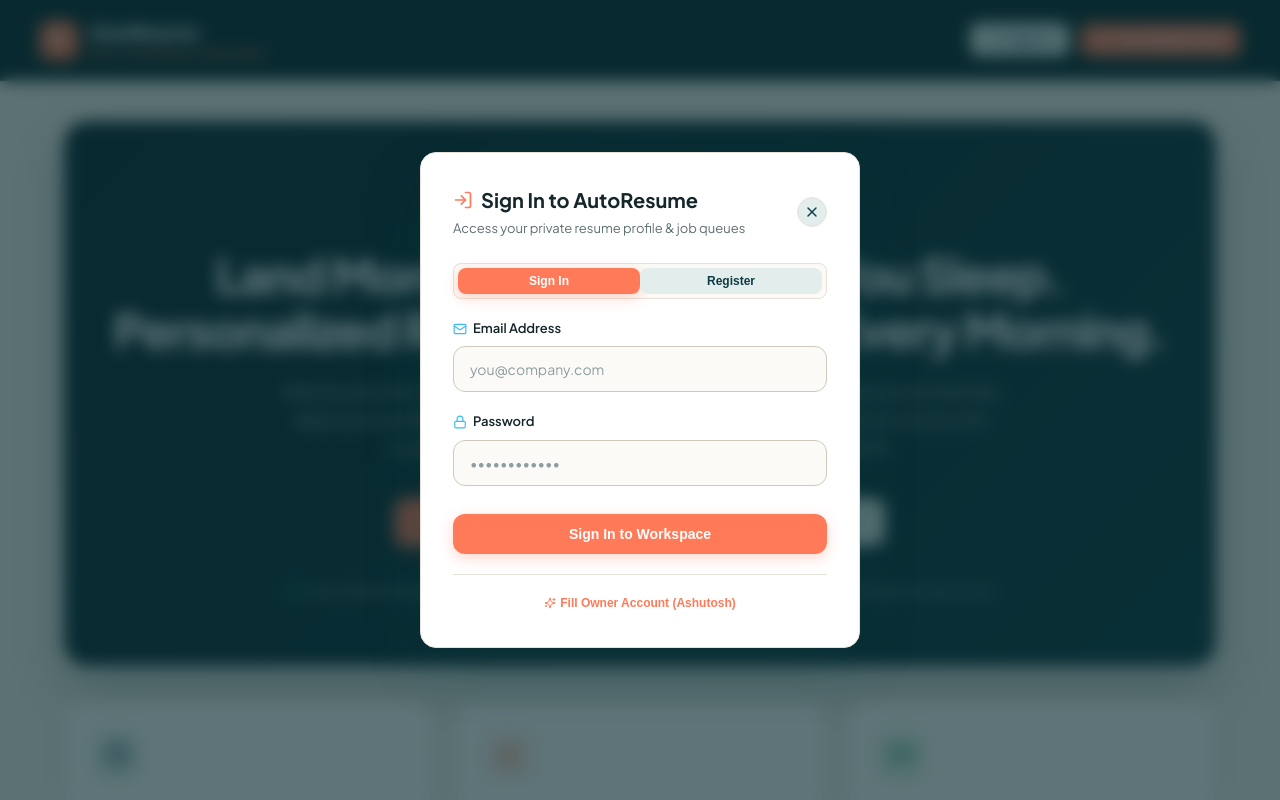
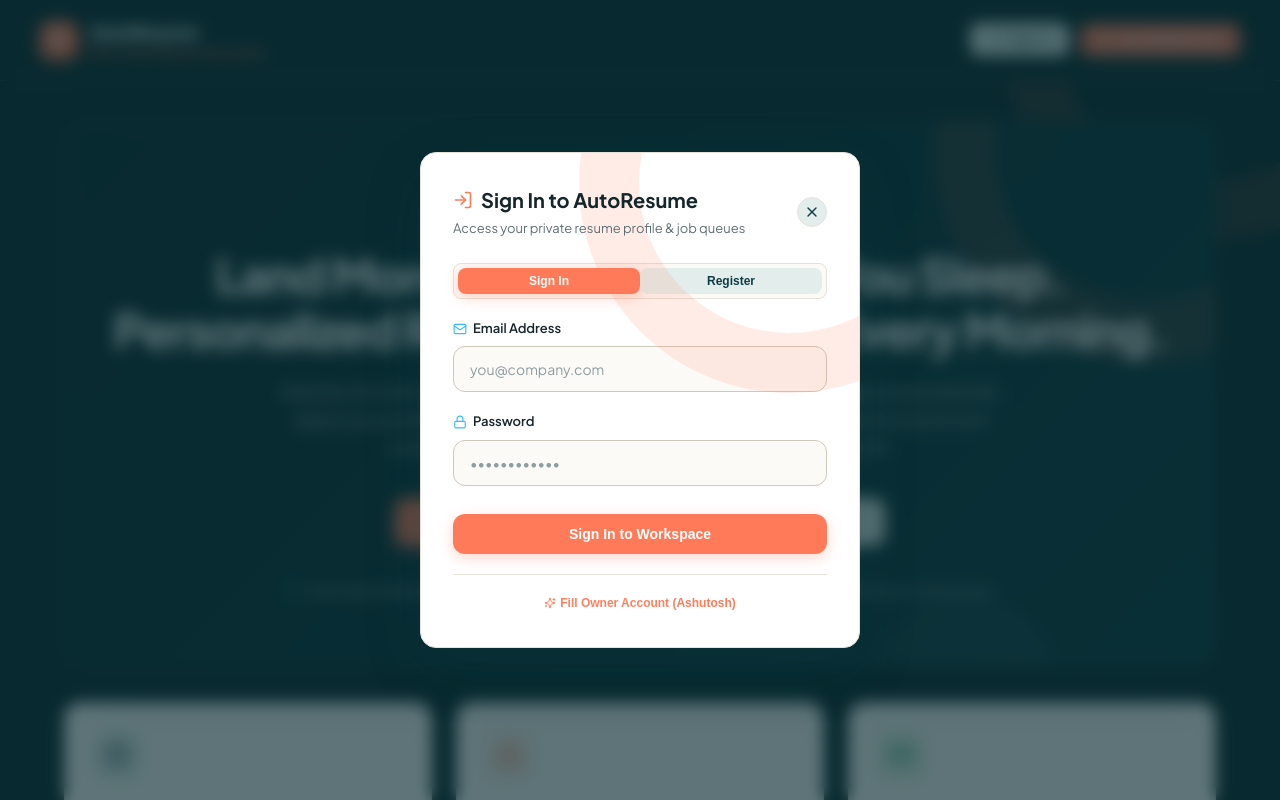
Before and after one commit to ashutosh04k/Job_automation_builder_console_frontend, a React (Vite) app: page / in a window 1280 px wide. Both pictures are taken after a click on the button "Get Started Free". Built offline with nearby package versions, Linux system fonts and the light colour scheme; no server answers.

Commit message:
feat(theme): add ambient decorative background shapes across all pages

```diff
--- a/src/App.jsx
+++ b/src/App.jsx
@@ -9,6 +9,7 @@
 import SettingsTab from './pages/admin/SettingsTab';
 import CustomResumeTab from './pages/admin/CustomResumeTab';
 import AuthModal from './components/AuthModal';
+import ThemeAmbientBoxes from './components/ThemeAmbientBoxes';
 import { useAuth } from './context/AuthContext';
 import { Send, FileText, History, Settings, Globe, LogOut, UserCheck } from 'lucide-react';
 
@@ -53,7 +54,8 @@
   // 2. Unauthenticated: ONLY show Public Website (strictly protect all admin UI & data)
   if (!isAuthenticated) {
     return (
-      <>
+      <div style={{ position: 'relative', overflowX: 'hidden' }}>
+        <ThemeAmbientBoxes />
         <PublicWebsite
           onOpenAuth={() => setIsAuthModalOpen(true)}
           onGoToAdmin={() => setIsAuthModalOpen(true)}
@@ -62,7 +64,7 @@
           isOpen={isAuthModalOpen}
           onClose={() => setIsAuthModalOpen(false)}
         />
-      </>
+      </div>
     );
   }
 
@@ -119,8 +121,11 @@
       />
 
       {/* Main Content Area */}
-      <main className="main-content">
-        <header className="top-bar">
+      <main className="main-content" style={{ position: 'relative', overflowX: 'hidden' }}>
+        {/* Ambient Theme Background Boxes */}
+        <ThemeAmbientBoxes />
+
+        <header className="top-bar" style={{ position: 'relative', zIndex: 1 }}>
           <div>
             <h1 className="page-title">{title}</h1>
             <p className="page-desc">{desc}</p>
@@ -167,7 +172,7 @@
           </div>
         </header>
 
-        <div className="page-body">
+        <div className="page-body" style={{ position: 'relative', zIndex: 1 }}>
           {activeTab === 'website' && (
             <PublicWebsite
               onOpenAuth={() => setIsAuthModalOpen(true)}
--- a/src/components/AuthModal.jsx
+++ b/src/components/AuthModal.jsx
@@ -66,11 +66,21 @@
     <div className="modal-overlay" onClick={onClose}>
       <div
         className="modal-content"
-        style={{ maxWidth: '440px', padding: '32px' }}
+        style={{ maxWidth: '440px', padding: '32px', position: 'relative', overflow: 'hidden' }}
         onClick={(e) => e.stopPropagation()}
       >
+        {/* Ambient Decorative Shapes */}
+        <div aria-hidden="true" style={{
+          position: 'absolute', width: 420, height: 420, borderRadius: '50%', right: -140, top: -180,
+          border: '60px solid rgba(255,122,89,0.14)', pointerEvents: 'none', zIndex: 0
+        }} />
+        <div aria-hidden="true" style={{
+          position: 'absolute', width: 180, height: 180, borderRadius: '50%', right: 160, bottom: -110,
+          backgroundColor: 'rgba(255,255,255,0.04)', pointerEvents: 'none', zIndex: 0
+        }} />
+
         {/* Header */}
-        <div style={{ display: 'flex', justifyContent: 'space-between', alignItems: 'center', marginBottom: '24px' }}>
+        <div style={{ display: 'flex', justifyContent: 'space-between', alignItems: 'center', marginBottom: '24px', position: 'relative', zIndex: 1 }}>
           <div>
             <h2 style={{ fontSize: '20px', fontWeight: 700, color: 'var(--c-ink)', display: 'flex', alignItems: 'center', gap: '8px' }}>
               {mode === 'login' ? <LogIn size={20} color="var(--c-accent)" /> : <UserPlus size={20} color="var(--c-accent)" />}
--- /dev/null
+++ b/src/components/ThemeAmbientBoxes.jsx
@@ -0,0 +1,44 @@
+import React from 'react';
+
+/**
+ * Reusable Theme Ambient Background Elements
+ * Renders the two decorative geometric ambient circles from the design system:
+ * - Box 1: 420x420 circle with 60px accent border (rgba(255,122,89,0.14)) at right: -140, top: -180
+ * - Box 2: 180x180 circle with soft background (rgba(255,255,255,0.04)) at right: 160, bottom: -110
+ */
+export default function ThemeAmbientBoxes({ style = {} }) {
+  return (
+    <>
+      <div
+        aria-hidden="true"
+        style={{
+          position: 'absolute',
+          width: 420,
+          height: 420,
+          borderRadius: '50%',
+          right: -140,
+          top: -180,
+          border: '60px solid rgba(255, 122, 89, 0.14)',
+          pointerEvents: 'none',
+          zIndex: 0,
+          ...style.box1
+        }}
+      />
+      <div
+        aria-hidden="true"
+        style={{
+          position: 'absolute',
+          width: 180,
+          height: 180,
+          borderRadius: '50%',
+          right: 160,
+          bottom: -110,
+          backgroundColor: 'rgba(255, 255, 255, 0.04)',
+          pointerEvents: 'none',
+          zIndex: 0,
+          ...style.box2
+        }}
+      />
+    </>
+  );
+}
--- a/src/index.css
+++ b/src/index.css
@@ -338,6 +338,32 @@
   overflow-y: auto;
   overflow-x: hidden;
   background-color: var(--c-page);
+  position: relative;
+}
+
+/* Ambient Decorative Background Shapes */
+.ambient-box-1 {
+  position: absolute;
+  width: 420px;
+  height: 420px;
+  border-radius: 50%;
+  right: -140px;
+  top: -180px;
+  border: 60px solid rgba(255, 122, 89, 0.14);
+  pointer-events: none;
+  z-index: 0;
+}
+
+.ambient-box-2 {
+  position: absolute;
+  width: 180px;
+  height: 180px;
+  border-radius: 50%;
+  right: 160px;
+  bottom: -110px;
+  background-color: rgba(255, 255, 255, 0.04);
+  pointer-events: none;
+  z-index: 0;
 }
 
 .top-bar {
@@ -346,7 +372,8 @@
   justify-content: space-between;
   padding: 20px 36px;
   border-bottom: 1px solid var(--c-line);
-  background: var(--c-surface);
+  background: rgba(255, 255, 255, 0.85);
+  backdrop-filter: blur(12px);
   position: sticky;
   top: 0;
   z-index: 40;
--- a/src/pages/PublicWebsite.jsx
+++ b/src/pages/PublicWebsite.jsx
@@ -14,12 +14,15 @@
   FileText
 } from 'lucide-react';
 import { useAuth } from '../context/AuthContext';
+import ThemeAmbientBoxes from '../components/ThemeAmbientBoxes';
 
 export default function PublicWebsite({ onOpenAuth, onGoToAdmin }) {
   const { isAuthenticated, user } = useAuth();
 
   return (
-    <div style={{ minHeight: '100vh', display: 'flex', flexDirection: 'column', background: 'var(--bg-dark)' }}>
+    <div style={{ minHeight: '100vh', display: 'flex', flexDirection: 'column', background: 'var(--c-brand-deep)', position: 'relative', overflowX: 'hidden' }}>
+      {/* Decorative Theme Ambient Background Circles */}
+      <ThemeAmbientBoxes />
       {/* Public Top Navigation Bar */}
       <header style={{
         display: 'flex',
@@ -99,8 +102,20 @@
           background: 'linear-gradient(135deg, var(--c-brand-deep) 0%, var(--c-brand) 100%)',
           border: '1px solid var(--c-on-dark-line)',
           borderRadius: '24px',
-          boxShadow: '0 20px 50px rgba(8, 42, 48, 0.25)'
+          boxShadow: '0 20px 50px rgba(8, 42, 48, 0.25)',
+          position: 'relative',
+          overflow: 'hidden'
         }}>
+          {/* Ambient Decorative Shapes inside Hero Card */}
+          <div aria-hidden="true" style={{
+            position: 'absolute', width: 420, height: 420, borderRadius: '50%', right: -140, top: -180,
+            border: '60px solid rgba(255,122,89,0.14)', pointerEvents: 'none', zIndex: 0
+          }} />
+          <div aria-hidden="true" style={{
+            position: 'absolute', width: 180, height: 180, borderRadius: '50%', right: 160, bottom: -110,
+            backgroundColor: 'rgba(255,255,255,0.04)', pointerEvents: 'none', zIndex: 0
+          }} />
+
           <span style={{
             display: 'inline-flex',
             alignItems: 'center',
@@ -112,7 +127,9 @@
             fontSize: '13px',
             fontWeight: 700,
             marginBottom: '24px',
-            border: '1px solid rgba(255, 122, 89, 0.3)'
+            border: '1px solid rgba(255, 122, 89, 0.3)',
+            position: 'relative',
+            zIndex: 1
           }}>
             <Sparkles size={16} /> Automated Daily 9 AM Resume Dispatch Platform
           </span>
@@ -123,17 +140,19 @@
             lineHeight: 1.15,
             letterSpacing: '-1.5px',
             marginBottom: '20px',
-            color: 'var(--c-on-dark)'
+            color: 'var(--c-on-dark)',
+            position: 'relative',
+            zIndex: 1
           }}>
             Land More Interviews While You Sleep. <br />
             Personalized Resumes Delivered Every Morning.
           </h1>
 
-          <p style={{ fontSize: '17px', color: 'var(--c-on-dark-muted)', maxWidth: '720px', margin: '0 auto 36px auto', lineHeight: 1.65 }}>
+          <p style={{ fontSize: '17px', color: 'var(--c-on-dark-muted)', maxWidth: '720px', margin: '0 auto 36px auto', lineHeight: 1.65, position: 'relative', zIndex: 1 }}>
             Add any recruiter email & job posting to your queue. Our multi-tenant engine automatically aligns your profile with the job's key requirements and delivers your tailored resume and custom PDF directly to employer inboxes every day at 9:00 AM.
           </p>
 
-          <div style={{ display: 'flex', justifyContent: 'center', gap: '16px', flexWrap: 'wrap' }}>
+          <div style={{ display: 'flex', justifyContent: 'center', gap: '16px', flexWrap: 'wrap', position: 'relative', zIndex: 1 }}>
             {isAuthenticated ? (
               <button
                 type="button"
```
Also changed, not shown: src/pages/admin/CustomResumeTab.jsx (+19 -6 lines).
